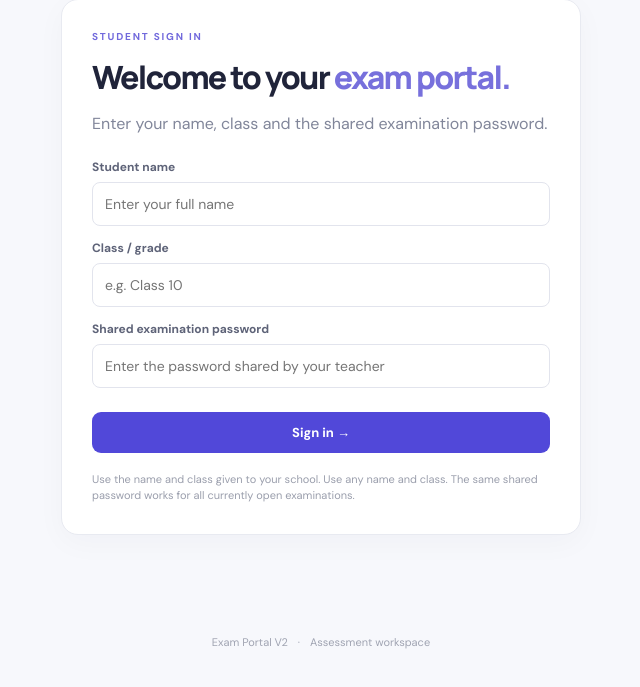
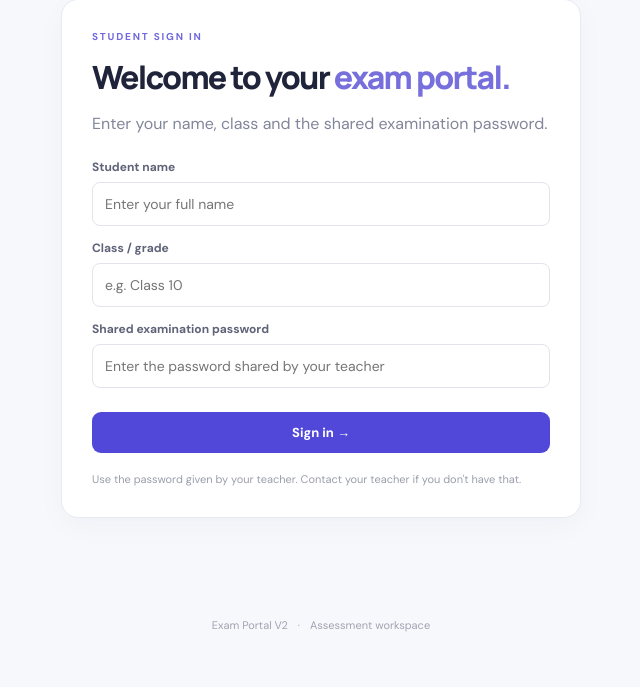
Before and after one commit to sayandas-eng/exam-portal-v2, a Flask app: page / in a window 1280 px wide. Shown: the part 144-831 px from the top of the page, without its empty margins (319-959 px from the left). After the commit the page ends 776 px from the top, so only its background shows below. Run offline with Flask 3, Linux system fonts and the light colour scheme; some libraries are stand-ins or nearby versions.

Commit message:
Update student sign-in helper text

```diff
--- a/templates/student.html
+++ b/templates/student.html
@@ -10,7 +10,7 @@
 <body>
   <header class="top"><a class="brand" href="/"><span class="mark">E</span><span>exam<span class="muted">portal</span><small>STUDENT PORTAL</small></span></a><div class="top-actions"><span id="student-greeting"></span><button id="logout" class="admin-link hidden" type="button">Sign out</button><a class="admin-link" href="/admin">Admin workspace ↗</a></div></header>
   <main class="wrap">
-    <section id="auth-screen" class="auth-card"><div class="intro"><p class="eyebrow">STUDENT SIGN IN</p><h1>Welcome to your <span>exam portal.</span></h1><p class="sub">Enter your name, class and the shared examination password.</p></div><div id="auth-message" class="message" role="status" aria-live="polite"></div><form id="login-form" class="account-form"><label>Student name<input name="full_name" autocomplete="name" required maxlength="120" placeholder="Enter your full name"></label><label>Class / grade<input name="student_class" required maxlength="60" placeholder="e.g. Class 10"></label><label>Shared examination password<input name="password" type="password" autocomplete="current-password" required placeholder="Enter the password shared by your teacher"></label><button class="button primary full" type="submit">Sign in →</button></form><p class="auth-note">Use the name and class given to your school. Use any name and class. The same shared password works for all currently open examinations.</p></section>
+    <section id="auth-screen" class="auth-card"><div class="intro"><p class="eyebrow">STUDENT SIGN IN</p><h1>Welcome to your <span>exam portal.</span></h1><p class="sub">Enter your name, class and the shared examination password.</p></div><div id="auth-message" class="message" role="status" aria-live="polite"></div><form id="login-form" class="account-form"><label>Student name<input name="full_name" autocomplete="name" required maxlength="120" placeholder="Enter your full name"></label><label>Class / grade<input name="student_class" required maxlength="60" placeholder="e.g. Class 10"></label><label>Shared examination password<input name="password" type="password" autocomplete="current-password" required placeholder="Enter the password shared by your teacher"></label><button class="button primary full" type="submit">Sign in →</button></form><p class="auth-note">Use the password given by your teacher. Contact your teacher if you don't have that.</p></section>
     <section id="listing-screen" class="hidden">
       <div class="intro"><p class="eyebrow">YOUR LEARNING, YOUR PACE</p><h1>Ready for your <span>next challenge?</span></h1><p class="sub">Choose an available examination below. Make sure you have enough time before starting.</p></div>
       <div id="message" class="message" role="status" aria-live="polite"></div>
```
